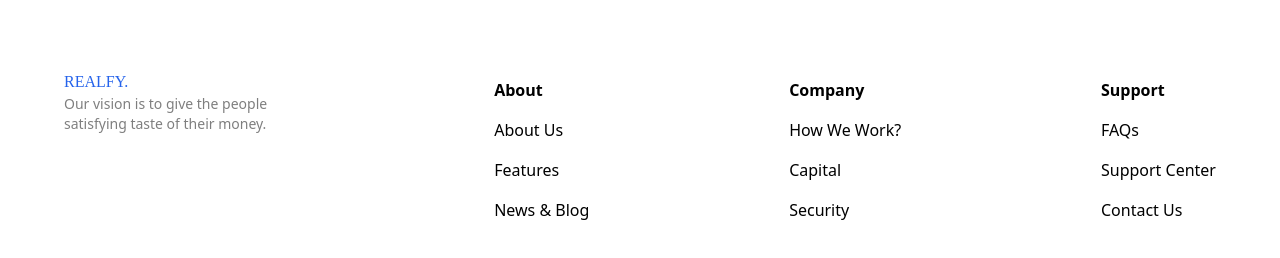
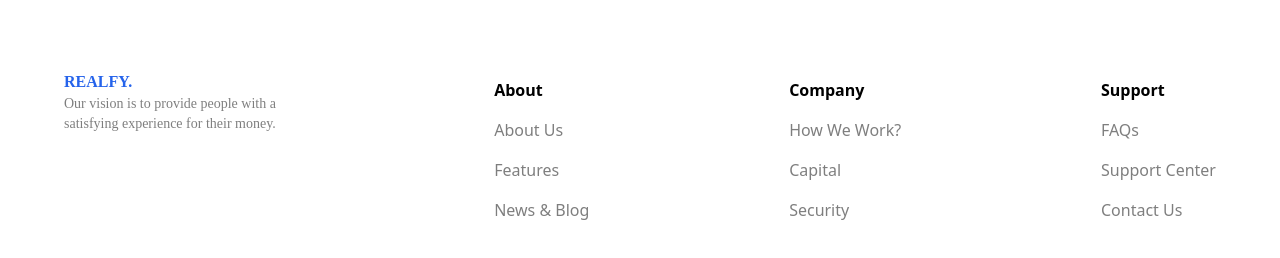
Before and after one commit to TEE2DWHY/RealFy, a React (Vite) app: page / in a window 1280 px wide. Shown: the part 3710-3968 px from the top of the page. Built offline with nearby package versions, Linux system fonts and the light colour scheme; a web font is replaced by a local one.

Commit message:
completed footer component

```diff
--- a/src/components/Footer.jsx
+++ b/src/components/Footer.jsx
@@ -1,5 +1,55 @@
+const Section = ({ title, children }) => {
+  return (
+    <div className="font-sans flex flex-col leading-10">
+      <h1 className="font-bold">{title}</h1>
+      {children}
+    </div>
+  );
+};
+
+const LinkItem = ({ title }) => {
+  return <span className="opacity-50 cursor-pointer">{title}</span>;
+};
+
 const Footer = () => {
-  return <></>;
+  return (
+    <>
+      <footer className="my-10 px-16">
+        <div className="flex justify-between">
+          {/* Branding */}
+          <div className="w-1/5">
+            <a href="#" className="text-blue-600 font-bold">
+              REALFY.
+            </a>
+            <p className="opacity-50 text-sm">
+              Our vision is to provide people with a satisfying experience for
+              their money.
+            </p>
+          </div>
+          {/* About */}
+          <Section title="About">
+            <LinkItem title="About Us" />
+            <LinkItem title="Features" />
+            <LinkItem title="News & Blog" />
+          </Section>
+
+          {/* Company */}
+          <Section title="Company">
+            <LinkItem title="How We Work?" />
+            <LinkItem title="Capital" />
+            <LinkItem title="Security" />
+          </Section>
+
+          {/* Support */}
+          <Section title="Support">
+            <LinkItem title="FAQs" />
+            <LinkItem title="Support Center" />
+            <LinkItem title="Contact Us" />
+          </Section>
+        </div>
+      </footer>
+    </>
+  );
 };
 
 export default Footer;
--- a/src/pages/Home.jsx
+++ b/src/pages/Home.jsx
@@ -21,6 +21,7 @@ import {
   accordionData,
   contactDetails,
 } from "../data/data";
+import Footer from "../components/Footer";
 
 const Home = () => {
   const [premiumProduct, setPremiumProduct] = useState(0);
@@ -326,36 +327,7 @@ const Home = () => {
       </section>
 
       {/* Footer */}
-      <section className="my-10 px-16">
-        <div className="flex justify-between">
-          <div className="flex flex-col w-1/5">
-            <a href="#" className="text-blue-600">
-              REALFY.
-            </a>
-            <span className="opacity-50 font-sans text-sm">
-              Our vision is to give the people satisfying taste of their money.
-            </span>
-          </div>
-          <div className="font-sans flex flex-col leading-10">
-            <h1 className="font-bold">About</h1>
-            <span>About Us</span>
-            <span>Features</span>
-            <span>News & Blog</span>
-          </div>
-          <div className="font-sans flex flex-col leading-10">
-            <h1 className="font-bold">Company</h1>
-            <span>How We Work?</span>
-            <span>Capital</span>
-            <span>Security</span>
-          </div>
-          <div className="font-sans flex flex-col leading-10">
-            <h1 className="font-bold">Support</h1>
-            <span>FAQs</span>
-            <span>Support Center</span>
-            <span>Contact Us</span>
-          </div>
-        </div>
-      </section>
+      <Footer />
 
       {/* Top Arrow */}
       {arrowTop && (
```
